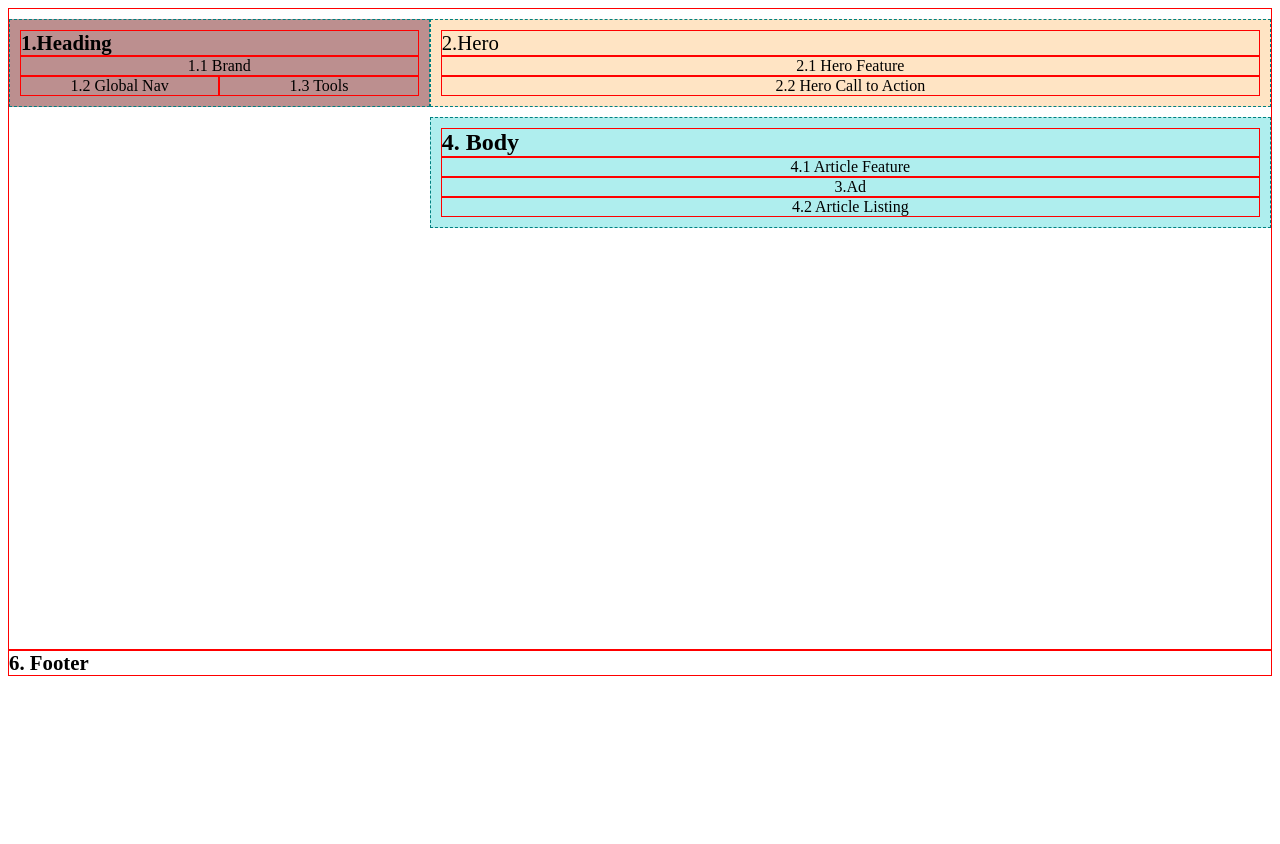
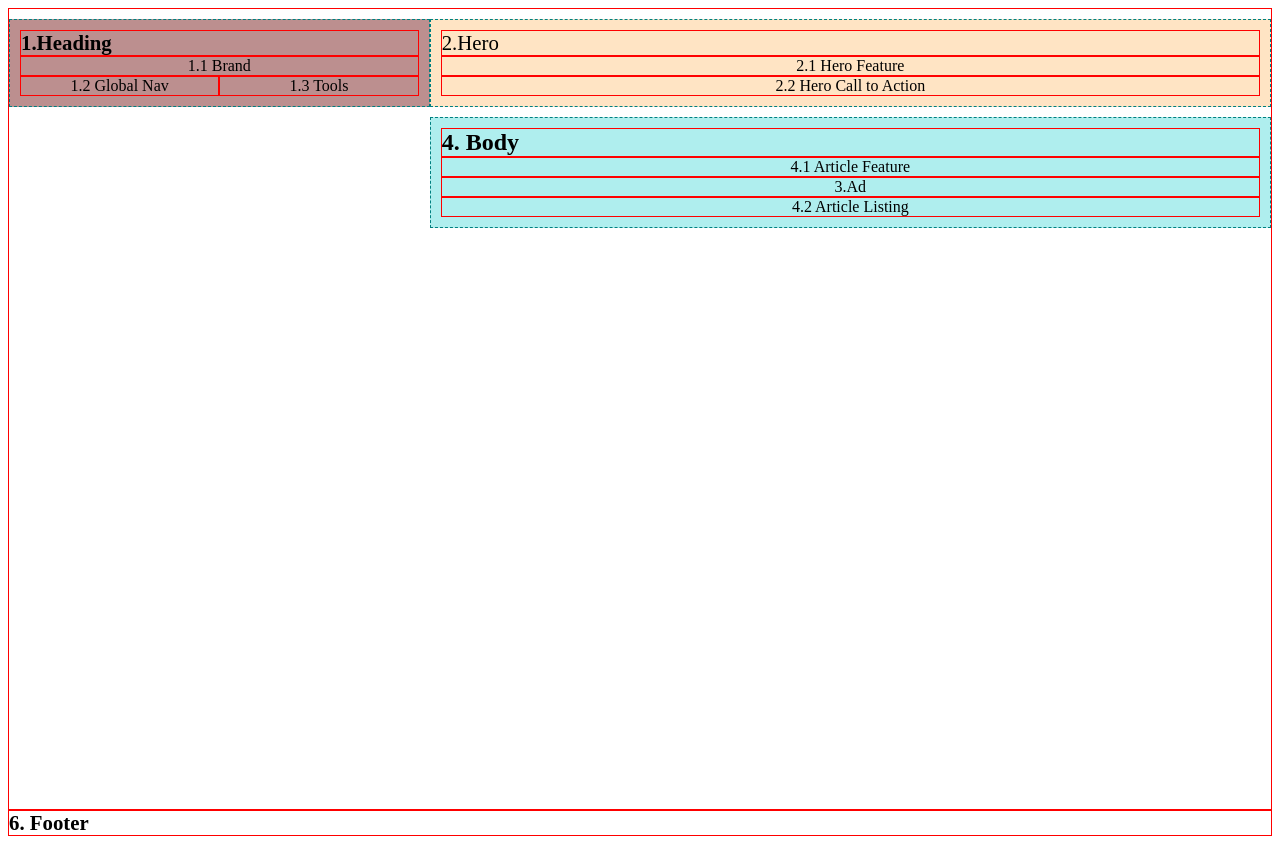
Before and after one commit to rudismad/Homework_2, a plain HTML site: page index.html in a window 1280 px wide. Before the commit the page ends 800 px from the top, so only its background shows below. Drawn offline with Linux system fonts and the light colour scheme.

Commit message:
mobile version skeleton done

```diff
--- a/index.html
+++ b/index.html
@@ -9,8 +9,8 @@
 </head>
 
 <body>
-    <div class="m-container">
-        <header class="heading">
+    <div class="all-container">
+        <header>
             <div class="heading-container">
                 <div class="h-divs-0">1.Heading</div>
                 <div class="h-divs-1">1.1 Brand</div>
@@ -33,10 +33,13 @@
                 <div class="body-2">4.2 Article Listing</div>
             </div>
 
-            <!-- <div class="m-ad">Main ad</div>
-            <div class="m-sidebar">5.1 Sidebar Feature</div> -->
+            <div class="sidebar-container">
+                <div class="sidebar-0">Sidebar</div>
+                <div class="sidebar-1">5.1 Sidebar Feature</div>
+            </div>
         </main>
     </div>
+
     <footer>
         6. Footer
     </footer>
--- a/style.css
+++ b/style.css
@@ -1,12 +1,11 @@
-.m-container {
+.all-container {
     display: grid;
     grid-template-columns: 1fr;
-    grid-template-rows: repeat(5, 15vh);
+    grid-template-rows: auto;
     grid-template-areas:
-        "header"
-        "nav"
-        "ad"
-        "main"
+        "heading-container"
+        "hero-container"
+        "body-container"
         "footer";
 }
 
@@ -129,14 +128,31 @@ footer {
 
 }
 
+@media (max-width: 576px) {
+
+    .hero-1 {
+        display: none;
+    }
+
+    .sidebar-container {
+        display: none;
+    }
+
+}
+
 @media (min-width: 576px) {
-    .m-container {
+    .all-container {
         grid-template-columns: 1fr 2fr;
-        grid-template-rows: repeat(4, 20vh);
+        grid-template-rows: repeat(5, 20vh);
         grid-template-areas:
-            "header header"
-            "nav ad"
-            "main main"
-            "footer footer";
+            "heading-container"
+            "hero-container"
+            "body-container"
+            "sidebar-container"
+            "footer";
+    }
+
+    .sidebar-container {
+        display: none;
     }
 }
```
